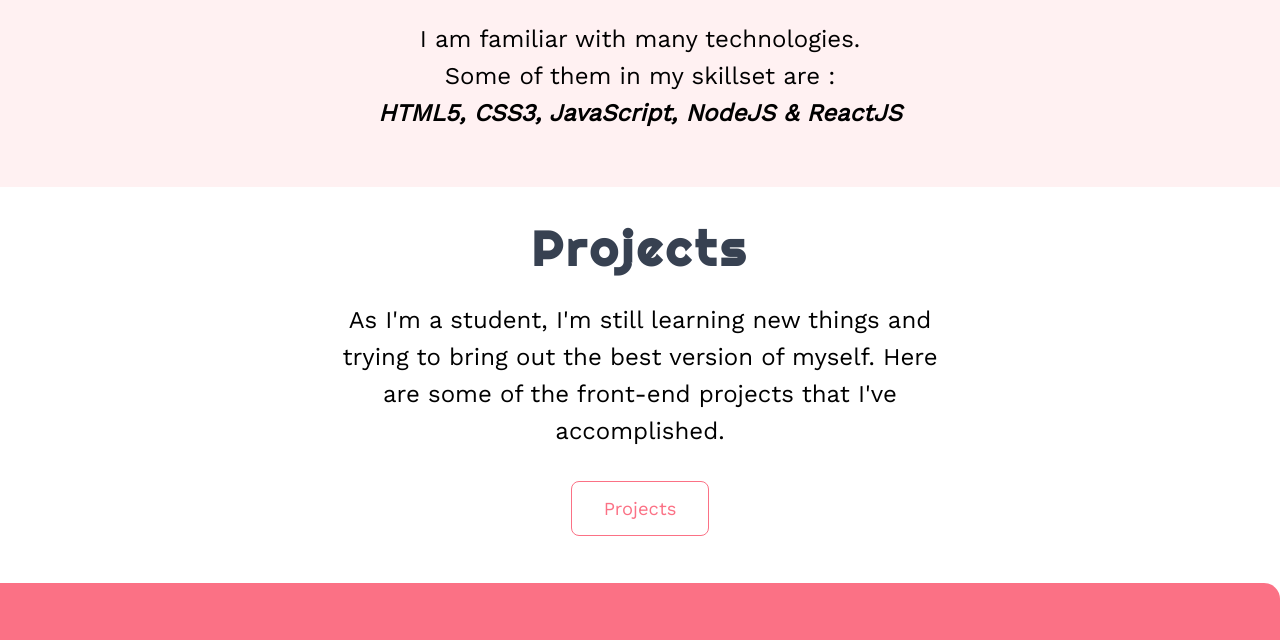
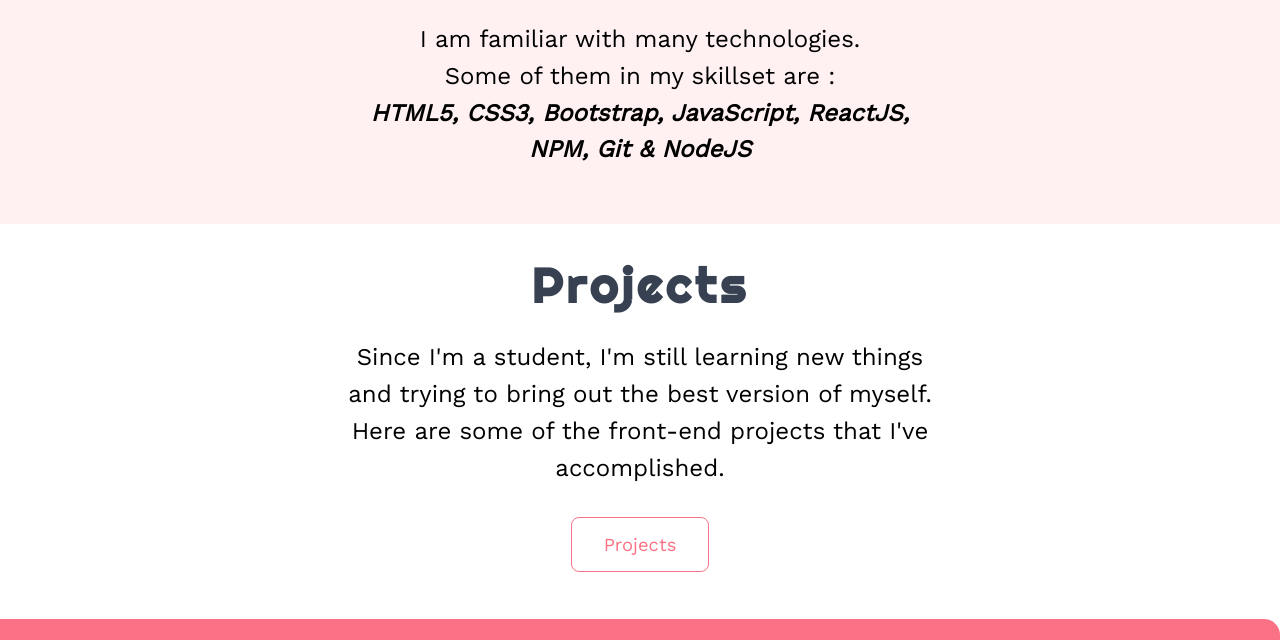
Before and after one commit to IshitaSharma3101/DSC-myportfolio, a plain HTML site: page index.html in a window 1280 px wide. Shown: the part 881-1521 px from the top of the page. Drawn offline with nearby package versions, Linux system fonts and the light colour scheme; a web font is replaced by a local one.

Commit message:
update home page

```diff
--- a/index.html
+++ b/index.html
@@ -45,15 +45,15 @@
         <div class="container container-center">
             <h1 class="tech-head">Technologies</h3>
                 <p class="tech-font">I am familiar with many technologies.<br>
-                    Some of them in my skillset are :<br><strong><em>HTML5, CSS3, JavaScript, NodeJS &
-                            ReactJS</em></strong></p>
+                    Some of them in my skillset are :<br><strong><em>HTML5, CSS3, Bootstrap, JavaScript, ReactJS, NPM, Git &
+                            NodeJS</em></strong></p>
         </div>
     </section>
 
     <section class="section lp-s">
         <div class="container container-center">
             <h1 class="tech-head">Projects</h3>
-                <p class="tech-font">As I'm a student, I'm still learning new things and trying to bring out the best
+                <p class="tech-font">Since I'm a student, I'm still learning new things and trying to bring out the best
                     version of myself.
                     Here are some of the front-end projects that I've accomplished.</p>
                 <div class="proj-btn" style="text-align:center">
```
